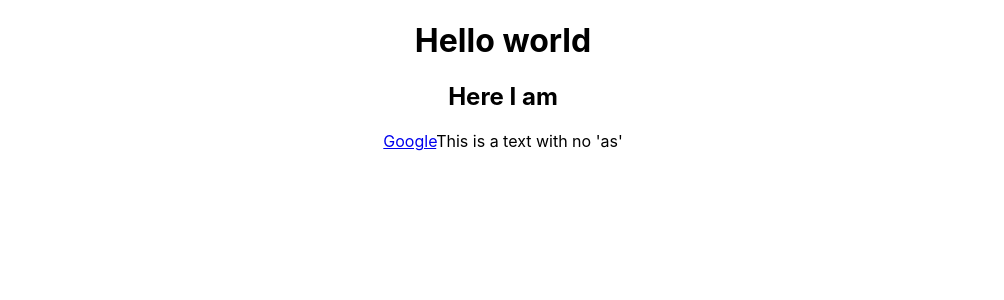
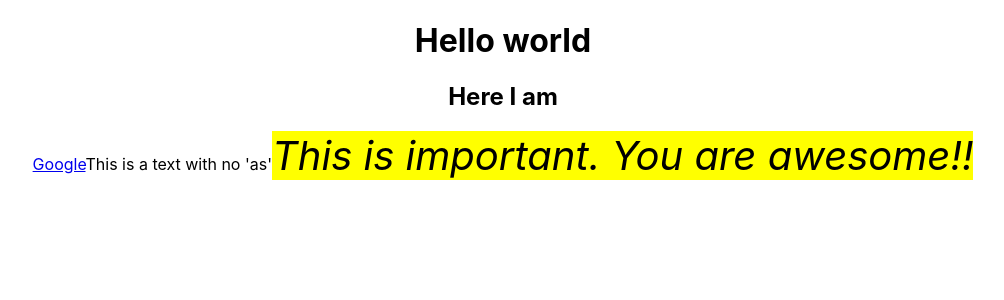
Before and after one commit to sanja-varekamp/polymorphic-components-react, a React (Create React App) app: page / in a window 1280 px wide. Shown: the top 300 px of the page, without its empty margins (137-1141 px from the left). Built offline with nearby package versions, Linux system fonts and the light colour scheme.

Commit message:
passing custom component to the as prop

```diff
--- a/src/App.tsx
+++ b/src/App.tsx
@@ -1,6 +1,15 @@
 import React from "react";
 import "./App.css";
 import { Text } from "./components/Text";
+
+// because of the typing we used, we can also pass a custom component to 'as', one that we create, like the one underneath
+const Emphasis = ({ children }: { children: React.ReactText }) => {
+  return (
+    <em style={{ background: "yellow", color: "black", fontSize: "40px" }}>
+      {children}
+    </em>
+  );
+};
 
 function App() {
   return (
@@ -11,6 +20,8 @@
         Google
       </Text>
       <Text>This is a text with no 'as'</Text>
+
+      <Text as={Emphasis}>This is important. You are awesome!!</Text>
     </div>
   );
 }
```
